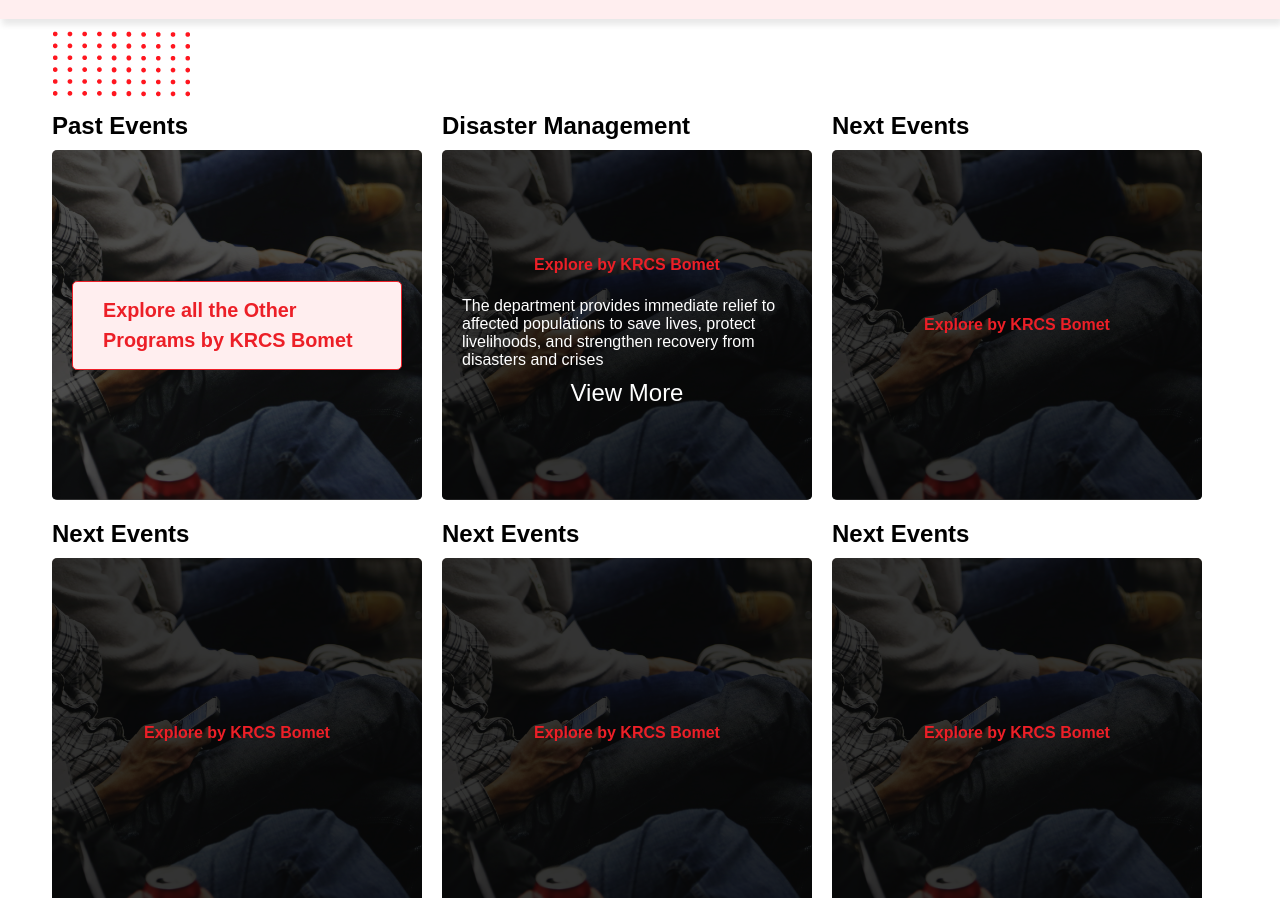
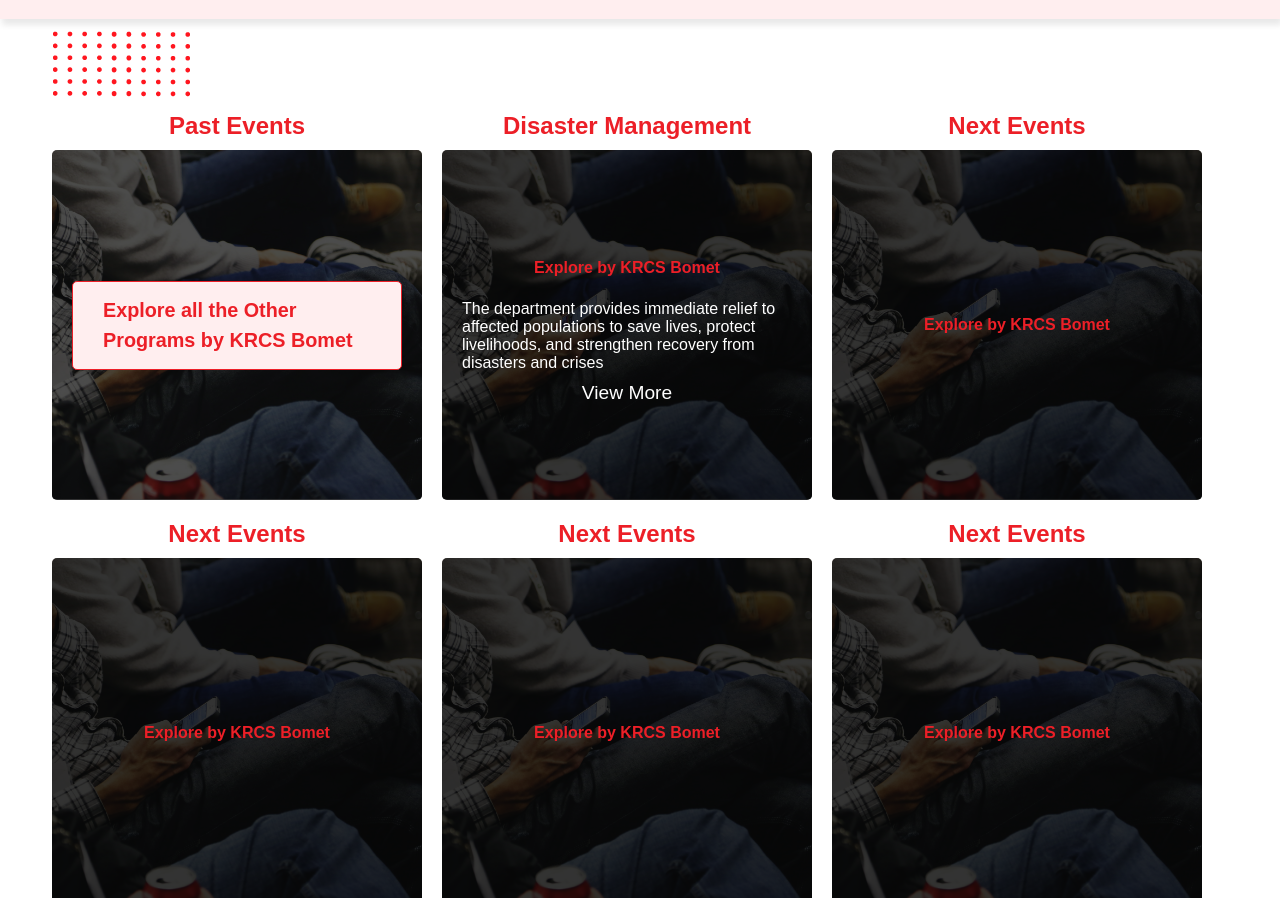
Before and after one commit to chichi5454/bmt, a React (Create React App) app: page / in a window 1280 px wide. Shown: the part 1731-2629 px from the top of the page. Built offline with nearby package versions, Linux system fonts and the light colour scheme.

Commit message:
hero video fixing

```diff
--- a/src/components/home-component/Events/Events.css
+++ b/src/components/home-component/Events/Events.css
@@ -45,6 +45,8 @@
 
 .event-container h2 {
   padding-bottom: 10px;
+  text-align: center;
+  color: var(--secondary);
 }
 
 .past-events-img {
@@ -129,7 +131,7 @@
 
 .overlay-more-link {
   color: var(--primary);
-  font-size: 1.5em;
+  font-size: 1.2rem;
 }
 
 .event .event-second {
```
Also changed, not shown: 2 other files (tests, documents, lock files or other folders).
